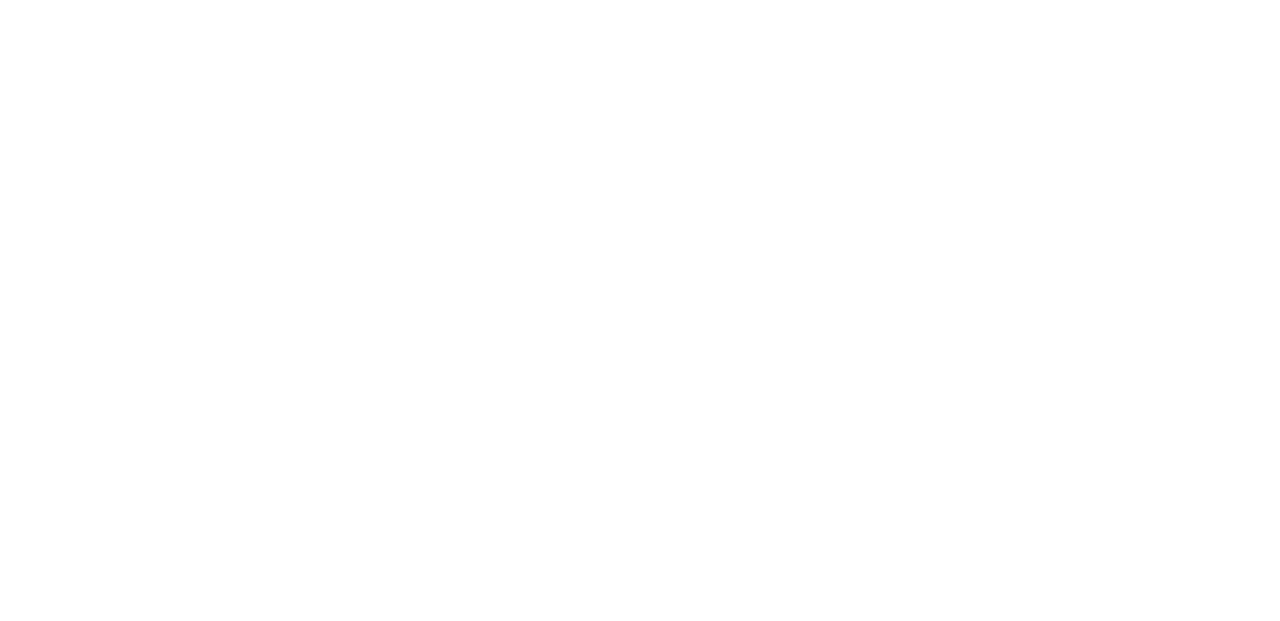
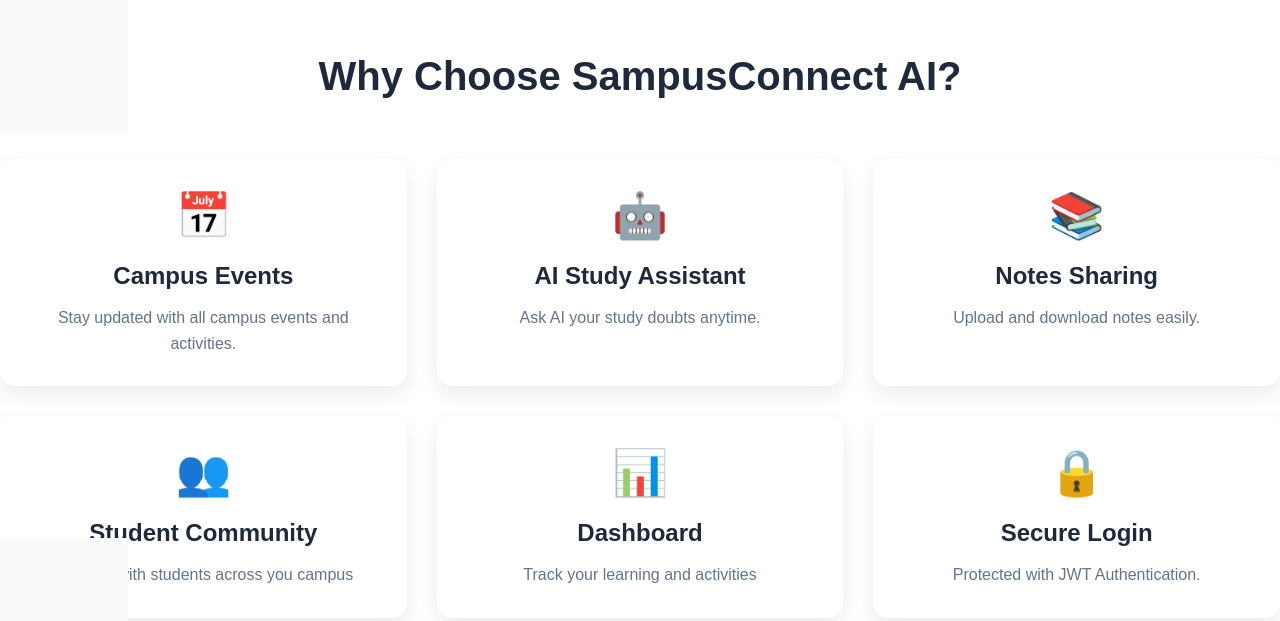
Before and after one commit to anuj-545/campus-connect-ai, a React app in the folder frontend/: page / in a window 1280 px wide. Shown: the part 759-1380 px from the top of the page. Before the commit the page ends 800 px from the top, so only its background shows below. Built offline with nearby package versions, Linux system fonts and the light colour scheme; the HTML template or start-up script is replaced by a standard one.

Commit message:
Build features section using reusable components

```diff
--- a/frontend/src/App.jsx
+++ b/frontend/src/App.jsx
@@ -1,12 +1,15 @@
 import Navbar from"./components/Navbar/Navbar";
 import Hero from"./components/Hero/Hero";
 import "./App.css";
+import FeatureCard from "./components/FeatureCard/FeatureCard";
+import Features from "./components/Features/Features";
 
 function App(){
   return(
     <>
       <Navbar/>
       <Hero/>
+      <Features/>
     </>
   );
 }
--- /dev/null
+++ b/frontend/src/components/FeatureCard/FeatureCard.css
@@ -0,0 +1,32 @@
+.feature-card{
+    background-color: white;
+    padding : 30px;
+    border-radius: 15px;
+    text-align: center;
+
+    box-shadow: 0 8px 20px rgba(0, 0, 0, 0.08);
+    transition: all 0.3s ease;
+
+
+}
+
+.feature-card:hover{
+    transform: translateY(-8px);
+    box-shadow: 0 15px 30px rgba(0, 0, 0, 0.15);
+}
+
+.feature-icon {
+    font-size: 2.8rem;
+    margin-bottom: 20px;
+}
+
+.feature-card h3 {
+    font-size: 1.5rem;
+    margin-bottom: 15px;
+    color: #1e293b;
+}
+
+.feature-card p {
+    color: #64748b;
+    line-height: 1.6;
+}
--- /dev/null
+++ b/frontend/src/components/FeatureCard/FeatureCard.jsx
@@ -0,0 +1,18 @@
+import "./FeatureCard.css";
+
+function FeatureCard(props){ //you can also write function FeatureCard({title, description})
+    return(
+        <div className="feature-card">
+
+            <div className="feature-icon">
+                {props.icon}
+            </div>
+
+            <h3>{props.title}</h3>
+
+            <p>{props.description}</p>
+        </div>
+    );
+}
+
+export default FeatureCard;
--- /dev/null
+++ b/frontend/src/components/Features/Features.css
@@ -0,0 +1,17 @@
+.features{
+    padding: 80px 10%;
+    background-color: #f8fafc;
+}
+
+.features h2{
+    text-align: center;
+    font-size: 2.5rem;
+    margin-bottom: 60px;
+    color: #1e293b;
+}
+
+.features-grid{
+    display: grid;
+    grid-template-columns: repeat(3, 1fr);
+    gap: 30px;
+}
--- /dev/null
+++ b/frontend/src/components/Features/Features.jsx
@@ -0,0 +1,52 @@
+import "./Features.css";
+import FeatureCard from "../FeatureCard/FeatureCard";
+
+function Features(){
+    return(
+        <secton className="features">
+            <h2>Why Choose SampusConnect AI?</h2>
+
+            <div className="features-grid">
+
+                <FeatureCard
+                    icon="📅"
+                    title="Campus Events"
+                    description="Stay updated with all campus events and activities."
+                />
+
+                  <FeatureCard
+                    icon="🤖"
+                    title="AI Study Assistant"
+                    description="Ask AI your study doubts anytime."
+                />
+
+                  <FeatureCard
+                    icon="📚"
+                    title="Notes Sharing"
+                    description="Upload and download notes easily."
+                />
+
+                  <FeatureCard
+                    icon="👥"
+                    title="Student Community"
+                    description="Connect with students across you campus"
+                />
+
+                  <FeatureCard
+                    icon="📊"
+                    title="Dashboard"
+                    description="Track your learning and activities"
+                />
+
+                  <FeatureCard
+                    icon="🔒"
+                    title="Secure Login"
+                    description="Protected with JWT Authentication."
+                />
+
+            </div>
+        </secton>
+    );
+}
+
+export default Features;
```
